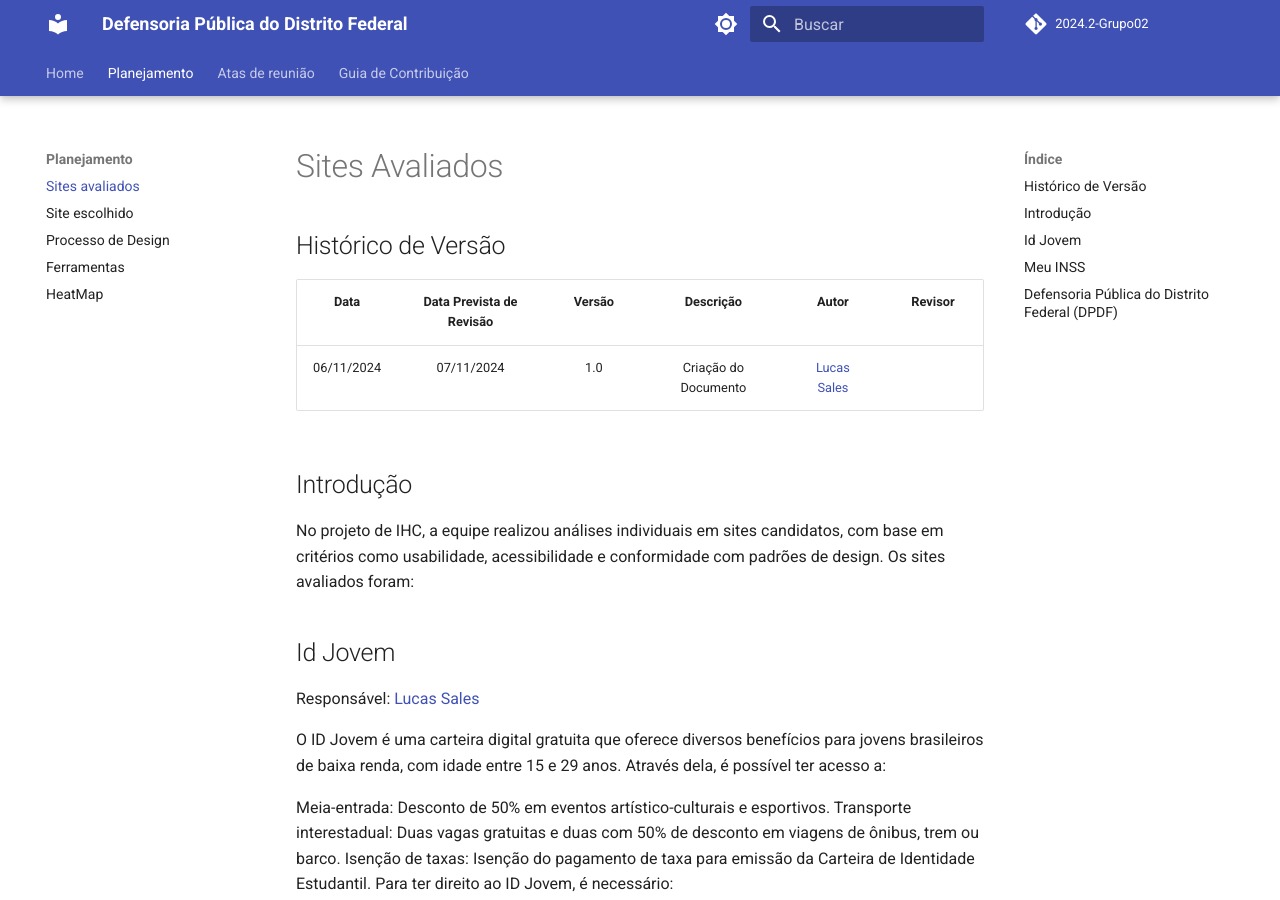
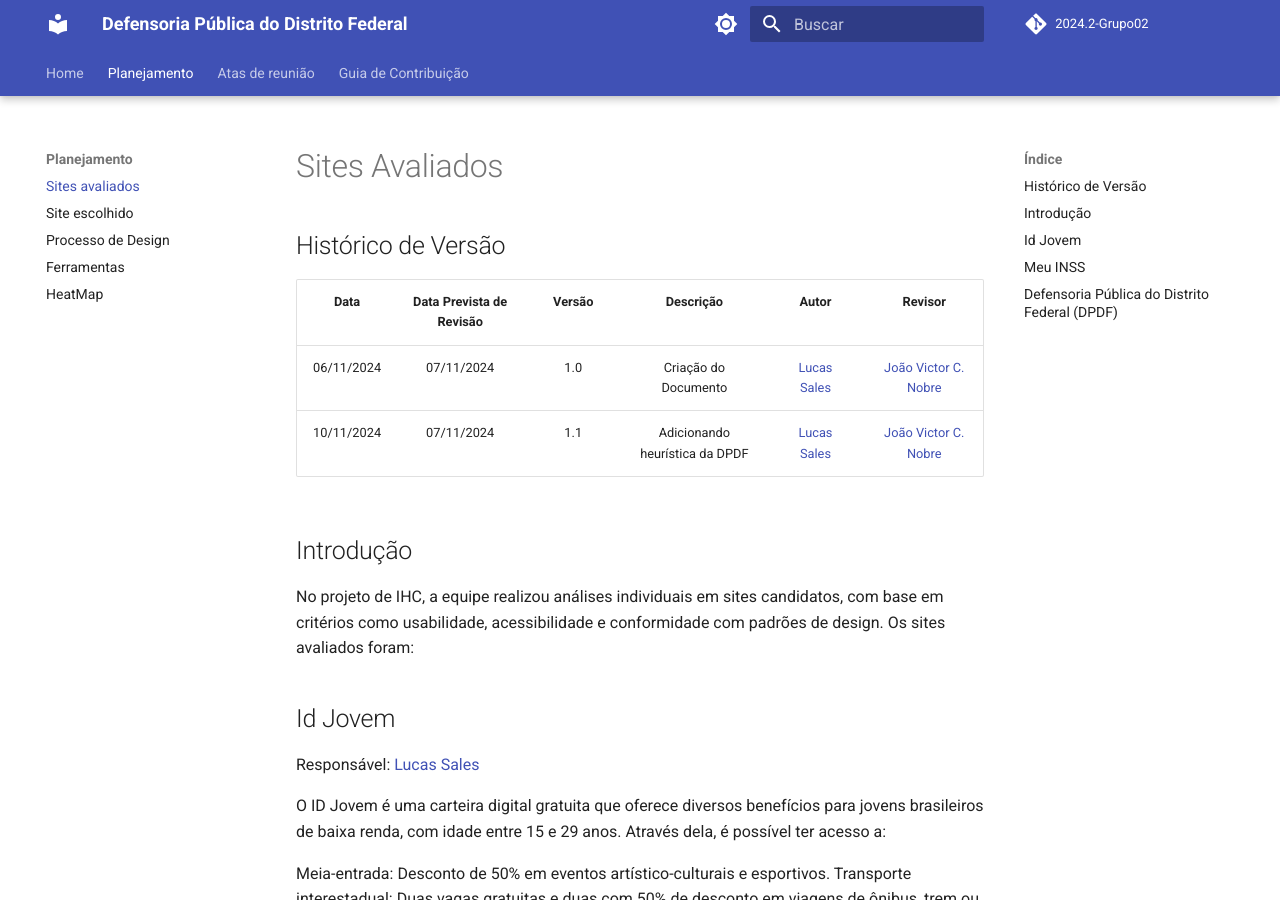
Before and after one commit to Interacao-Humano-Computador/2024.2-Grupo02, an MkDocs documentation site: the page built from docs/Planejamento/sites_avaliados.md, in a window 1280 px wide and 900 px high. Built offline with MkDocs 1.6.1 and Material for MkDocs 9.7.7, drawn with Linux system fonts in a browser that asks for light colours; comment, search, counter and statistics services are not loaded.

Commit message:
atualizando historico de versoes

```diff
--- a/docs/Planejamento/sites_avaliados.md
+++ b/docs/Planejamento/sites_avaliados.md
@@ -1,9 +1,10 @@
 # Sites Avaliados
 
 ## Histórico de Versão
-|    Data    | Data Prevista de Revisão | Versão |      Descrição       |                    Autor                    | Revisor |
-| :--------: | :----------------------: | :----: | :------------------: | :-----------------------------------------: | :-----: |
-| 06/11/2024 |        07/11/2024        |  1.0   | Criação do Documento | [Lucas Sales](https://github.com/Lux-Sales) |         |
+|    Data    | Data Prevista de Revisão | Versão |           Descrição            |                    Autor                    |                     Revisor                      |
+| :--------: | :----------------------: | :----: | :----------------------------: | :-----------------------------------------: | :----------------------------------------------: |
+| 06/11/2024 |        07/11/2024        |  1.0   |      Criação do Documento      | [Lucas Sales](https://github.com/Lux-Sales) | [João Victor C. Nobre](https://github.com/Gam13) |
+| 10/11/2024 |        07/11/2024        |  1.1   | Adicionando heurística da DPDF | [Lucas Sales](https://github.com/Lux-Sales) | [João Victor C. Nobre](https://github.com/Gam13) |
 
 ## Introdução
 
```
